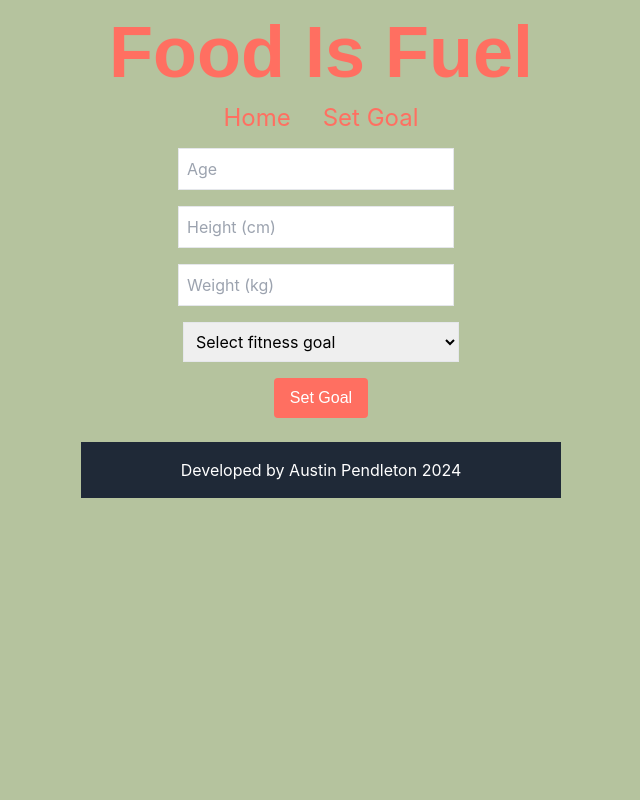
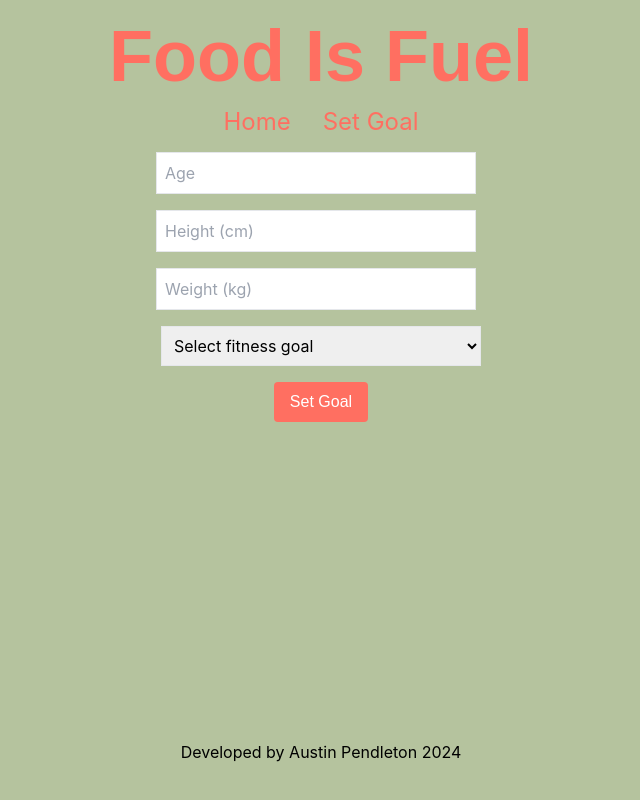
Before and after one commit to austinpendleton/food-is-fuel, a React (Create React App) app: page /goal in a window 1280 px wide. Shown: the whole page, without its empty margins (319-959 px from the left). Built offline with nearby package versions, Linux system fonts and the light colour scheme; a web font is replaced by a local one.

Commit message:
Footer styled

```diff
--- a/src/App.js
+++ b/src/App.js
@@ -43,12 +43,12 @@ const App = () => {
     setTotalCalories(0);
   };
 
-  // Combine foods and exercises into a single list
   const items = [...foods, ...exercises];
 
   return (
     <Router>
-      <div className="max-w-lg mx-auto p-4 flex flex-col items-center min-h-screen">
+      <div className="App max-w-lg mx-auto p-4 flex flex-col items-center min-h-screen">
+        <div className="content">
           <Header />
           <nav className="mb-4">
             <Link
@@ -65,7 +65,11 @@ const App = () => {
             <Link
               to="/goal"
               className="text-lg"
-            style={{ color: "#ff6f61", fontSize: "1.5rem", marginLeft: "16px" }}
+              style={{
+                color: "#ff6f61",
+                fontSize: "1.5rem",
+                marginLeft: "16px",
+              }}
             >
               Set Goal
             </Link>
@@ -79,7 +83,7 @@ const App = () => {
                   <AddFoodForm onAddFood={addFood} />
                   <button
                     onClick={toggleExerciseForm}
-                  className="bg-pink-500 text-white py-2 px-4 rounded mb-4 font-playwrite"
+                    className="bg-pink-500 text-white py-2 px-4 rounded mb-4"
                     style={{ backgroundColor: "#ff6f61" }}
                   >
                     {showExerciseForm ? "Hide Exercise Form" : "Add Exercise"}
@@ -91,7 +95,7 @@ const App = () => {
                   <TotalCalories total={totalCalories} />
                   <button
                     onClick={resetApp}
-                  className="bg-pink-500 text-white py-2 px-4 rounded mb-4 font-playwrite"
+                    className="bg-pink-500 text-white py-2 px-4 rounded mb-4"
                     style={{
                       backgroundColor: "#ff6f61",
                       fontFamily: "Playfair Display, sans-serif",
@@ -116,6 +120,7 @@ const App = () => {
             />
             <Route path="/goal" element={<GoalPage setGoal={setGoal} />} />
           </Routes>
+        </div>
         <Footer />
       </div>
     </Router>
--- a/src/blocks/App.css
+++ b/src/blocks/App.css
@@ -1,8 +1,3 @@
-.App {
-  text-align: center;
-  padding: 20px;
-}
-
 form {
   margin-bottom: 20px;
 }
@@ -10,3 +5,22 @@ form {
 input {
   margin-right: 10px;
 }
+
+html,
+body,
+#root {
+  height: 100%;
+  margin: 0;
+}
+
+.App {
+  display: flex;
+  flex-direction: column;
+  min-height: 100vh;
+  text-align: center;
+  padding: 20px;
+}
+
+.content {
+  flex: 1;
+}
--- a/src/components/Footer.js
+++ b/src/components/Footer.js
@@ -2,7 +2,7 @@ import React from "react";
 
 const Footer = () => {
   return (
-    <footer className="w-full py-4 bg-gray-800 text-white text-center">
+    <footer className="w-full py-4 text-center">
       Developed by Austin Pendleton 2024
     </footer>
   );
```
Lines whose indentation alone changed are shown as unchanged.
